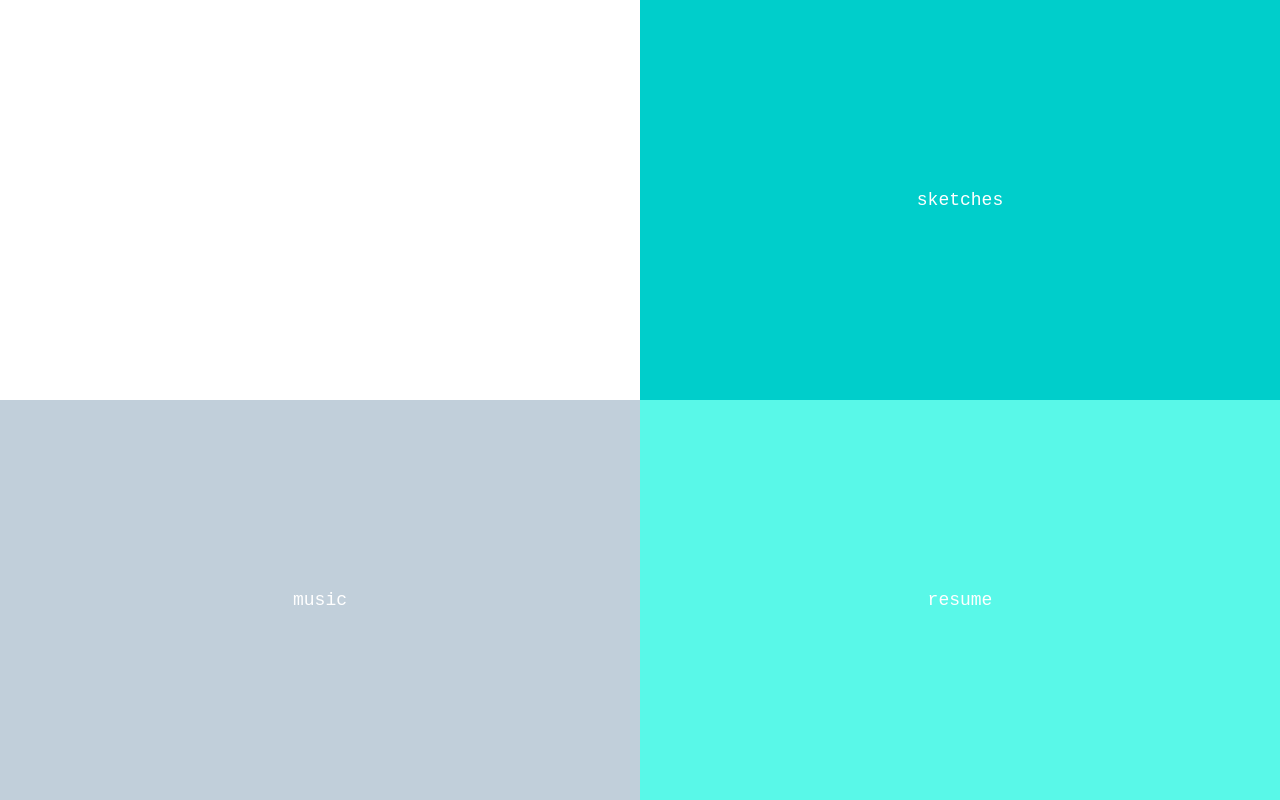
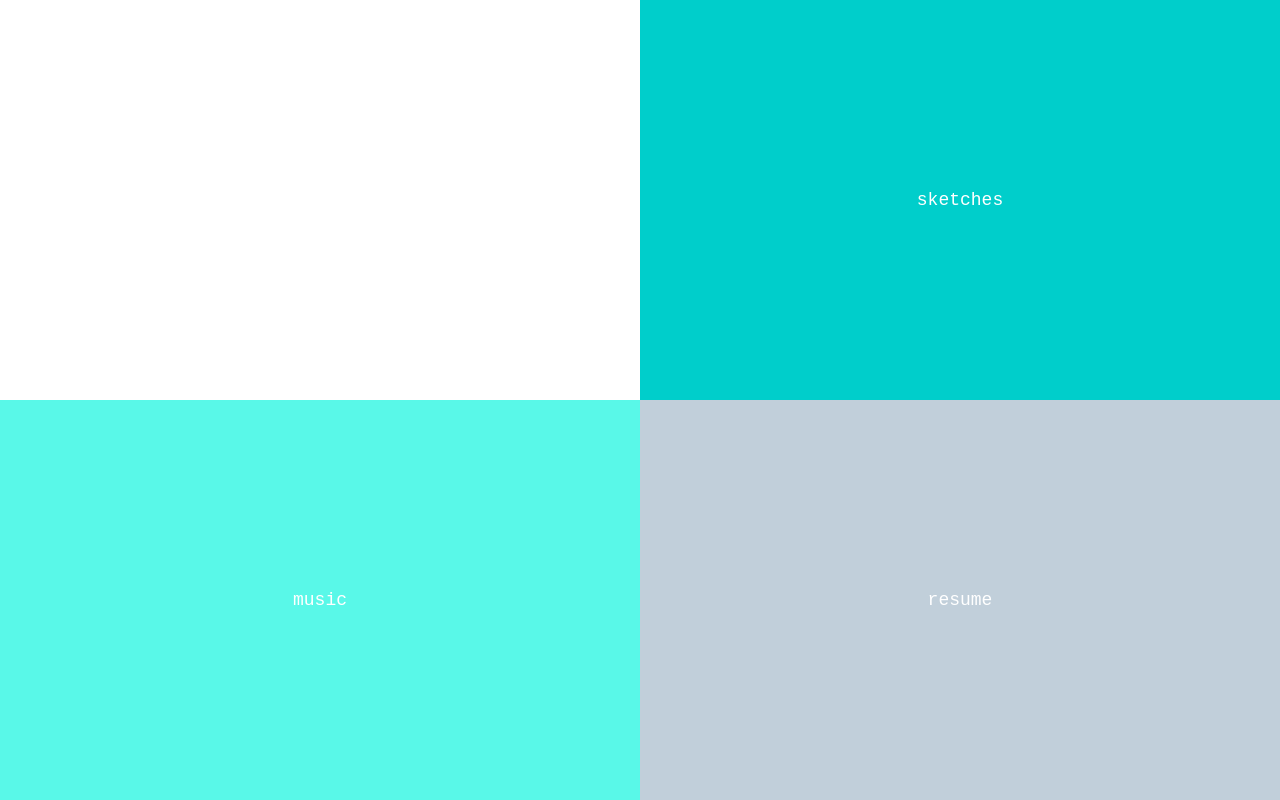
Before and after one commit to MatthewDulworth/matthewdulworth.com, a plain HTML site: page index.html in a window 1280 px wide. Drawn offline with Linux system fonts and the light colour scheme.

Commit message:
fixed element placement issuses

```diff
--- a/index.html
+++ b/index.html
@@ -31,21 +31,21 @@
          </div>
       </section>
 
+      <section class="main-item music">
+         <div class="content music">
+
+         </div>
+         <div class="overlay music slide-left">
+            <span class="overlay-title">music</span>
+         </div>
+      </section>
+
       <section class="main-item resume">
          <div class="content resume">
 
          </div>
-         <div class="overlay resume slide-left">
+         <div class="overlay resume slide-right">
             <span class="overlay-title">resume</span>
-         </div>
-      </section>
-
-      <section class="main-item music">
-         <div class="content music">
-
-         </div>
-         <div class="overlay music slide-right">
-            <span class="overlay-title">music</span>
          </div>
       </section>
 
--- a/styles/styles.css
+++ b/styles/styles.css
@@ -91,15 +91,15 @@ main {
    background-color: #f7c1bb;
 }
 
-.overlay.resume {
-   background-color: #59f8e8;
-}
-
 .overlay.sketches {
    background-color: #00cecb;
 }
 
 .overlay.music {
+   background-color: #59f8e8;
+}
+
+.overlay.resume {
    background-color: #c1cfda;
 }
 
```
